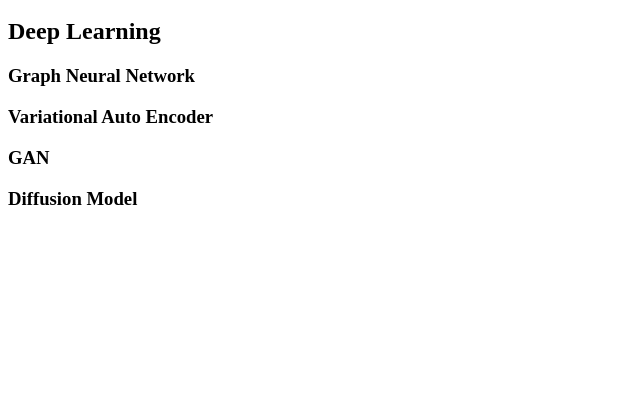
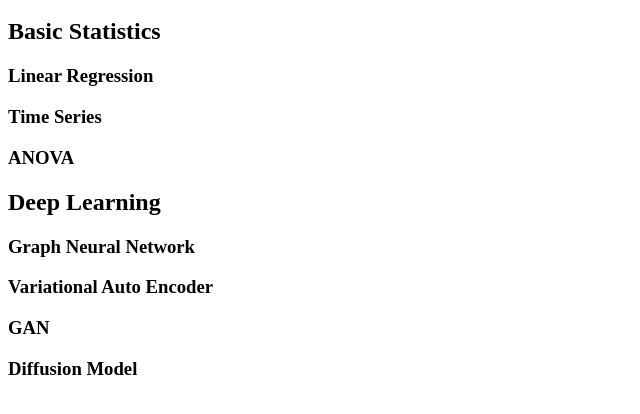
Before and after one commit to insoucyant/sumit.github.io, a plain HTML site: page index.html in a window 1280 px wide. Shown: the part 48-462 px from the top of the page, without its empty margins (0-640 px from the left). Drawn offline with Linux system fonts and the light colour scheme.

Commit message:
Add basic statistics section to portfolio

```diff
--- a/index.html
+++ b/index.html
@@ -1,4 +1,8 @@
 <h1>My Portfolio</h1>
+<h2>Basic Statistics</h2>
+<h3>Linear Regression</h3>
+<h3>Time Series</h3>
+<h3>ANOVA</h3>
 <h2>Deep Learning</h2>
 <h3>Graph Neural Network</h3>
 <h3>Variational Auto Encoder</h3>
```
